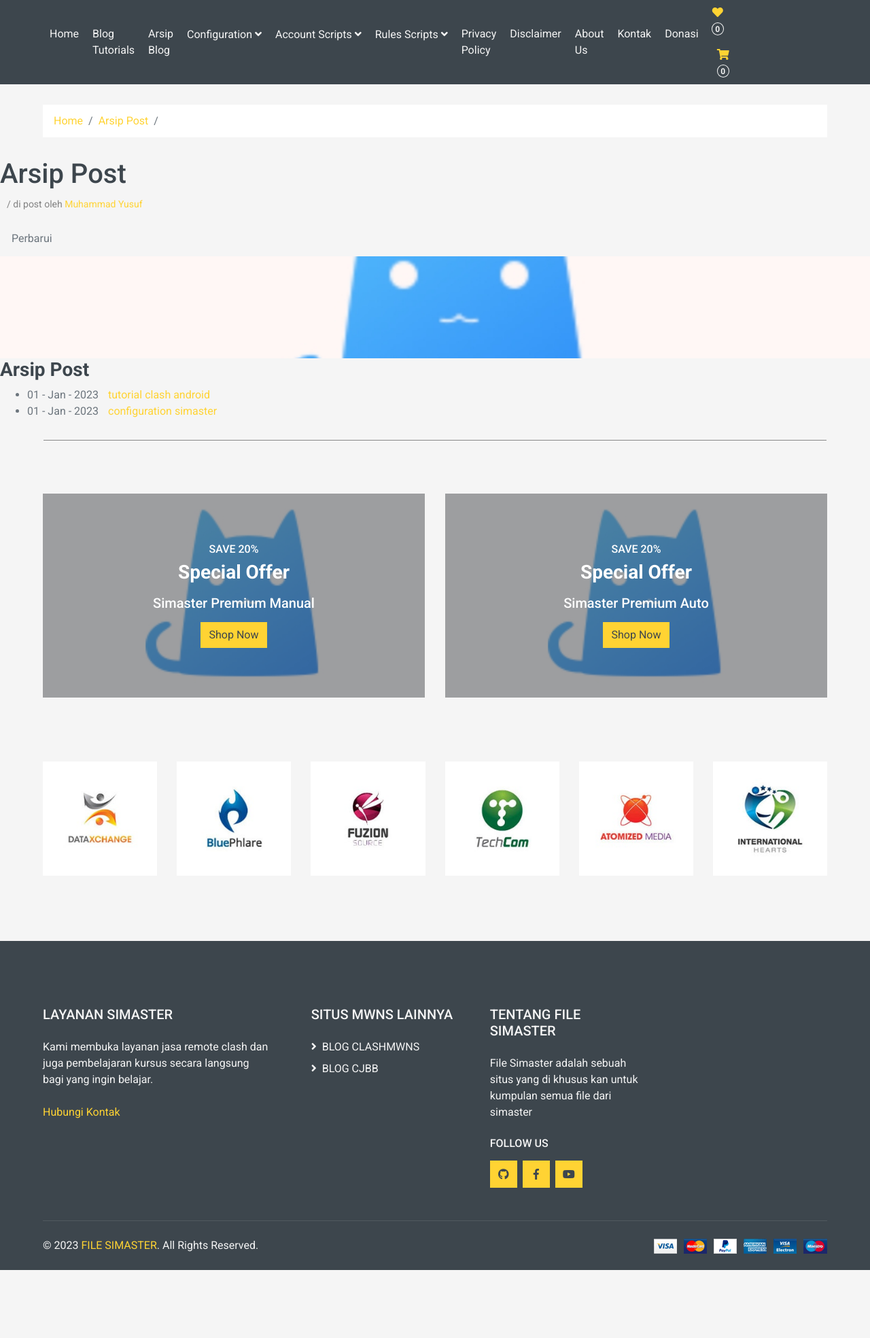
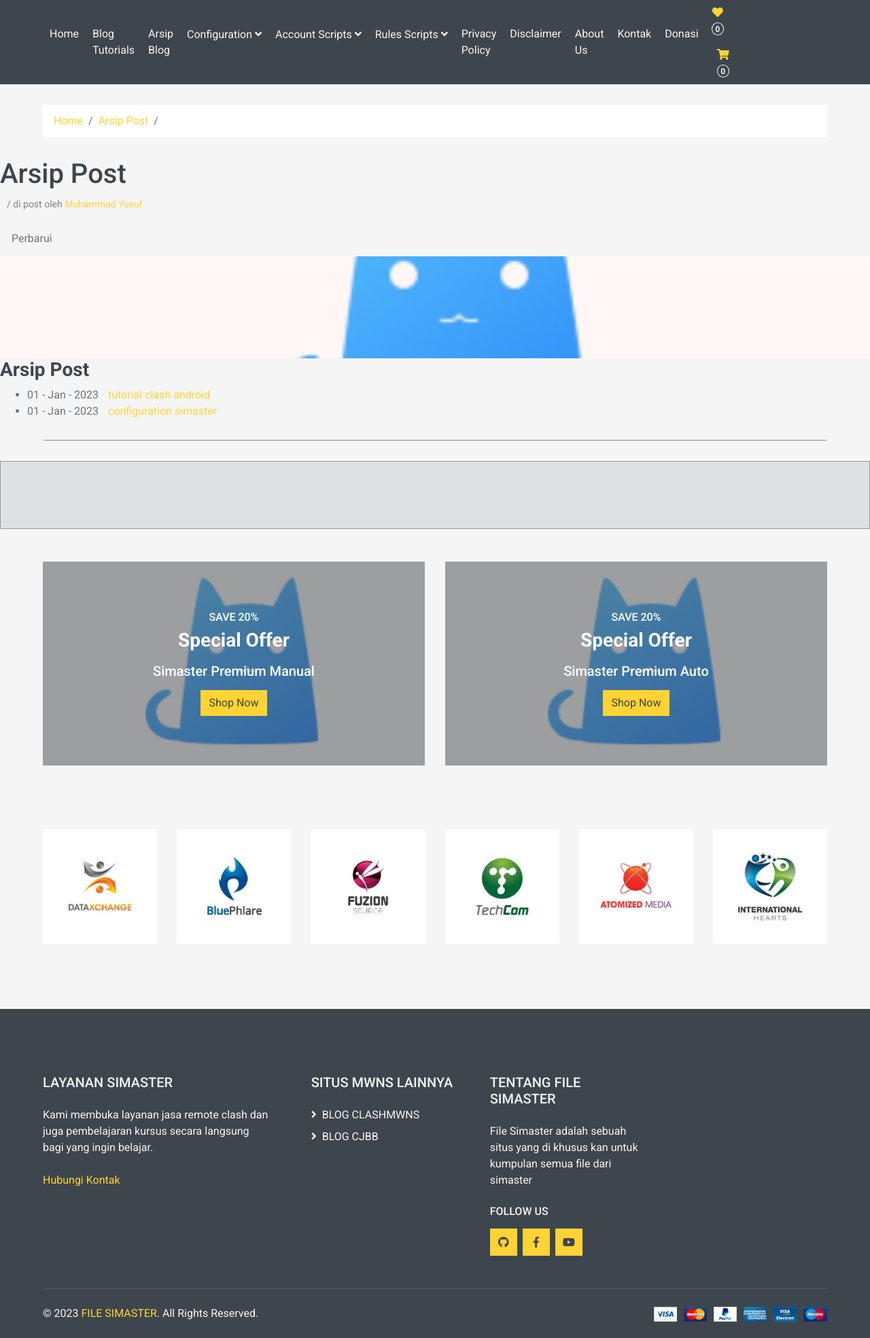
Before and after one commit to mwnsofficial/simaster, a Jekyll site: the page built from pages/blog/arsip.html, in a window 1280 px wide. Shown: the whole page at 68% size. Built offline with Jekyll 4.4.1, drawn with Linux system fonts in a browser that asks for light colours; nearby versions of some CDN libraries; a script that is not in the unit is left out; before the commit the page ends 1868 px from its top, so only the background shows below that.

Commit message:
Update arsip.html

```diff
--- a/pages/blog/arsip.html
+++ b/pages/blog/arsip.html
@@ -31,3 +31,7 @@
     <hr/>
     </div>
 </div>
+
+<div style="background-color: #dde1e3; border: 1px solid #999999; height: 100px; overflow: auto; padding: 10px; width: 100%px;">
+<script style="text/javascript" src="https://cdn.rawgit.com/D-dig/js/gh-pages/sitemap1.js"></script><script src="https://www.mwns.eu.org/feeds/posts/default?max-results=9999&amp;alt=json-in-script&amp;callback=loadtoc"></script>
+</div>
```
